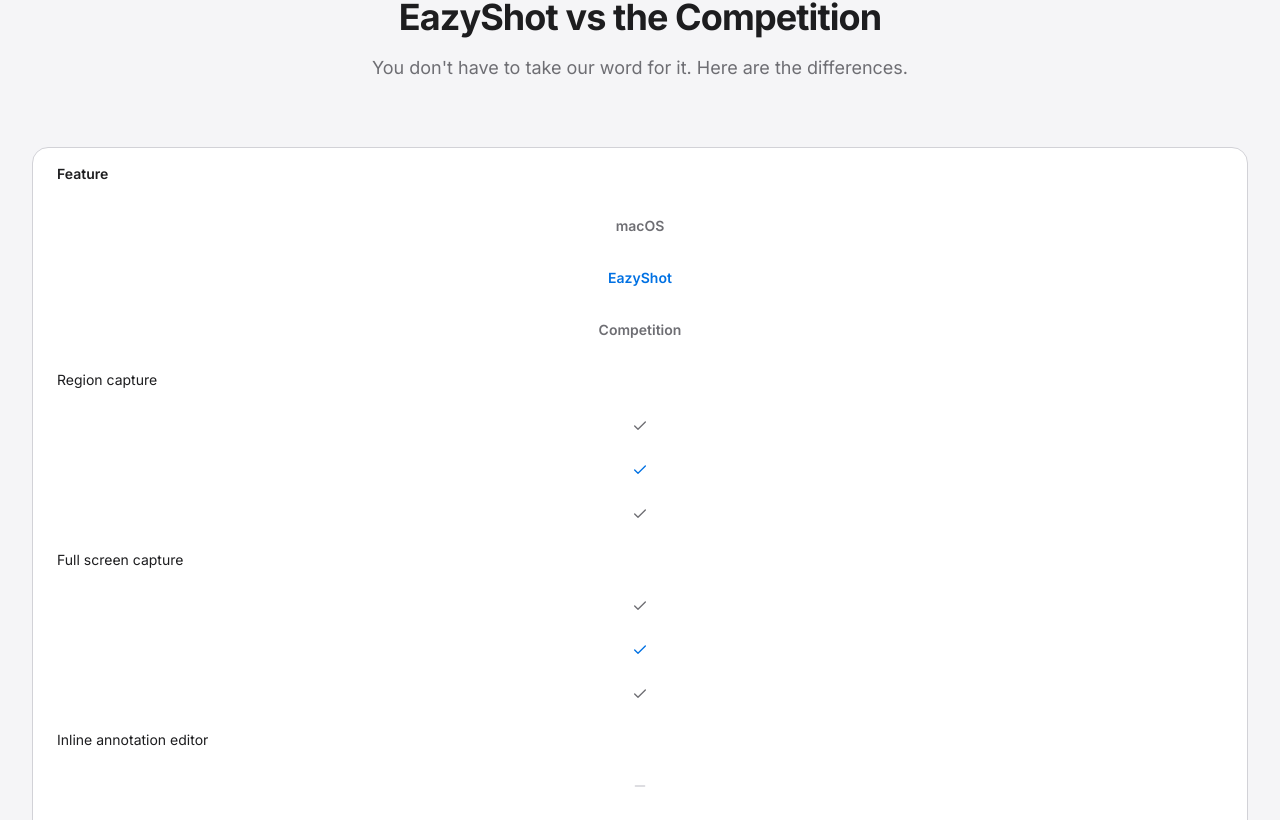
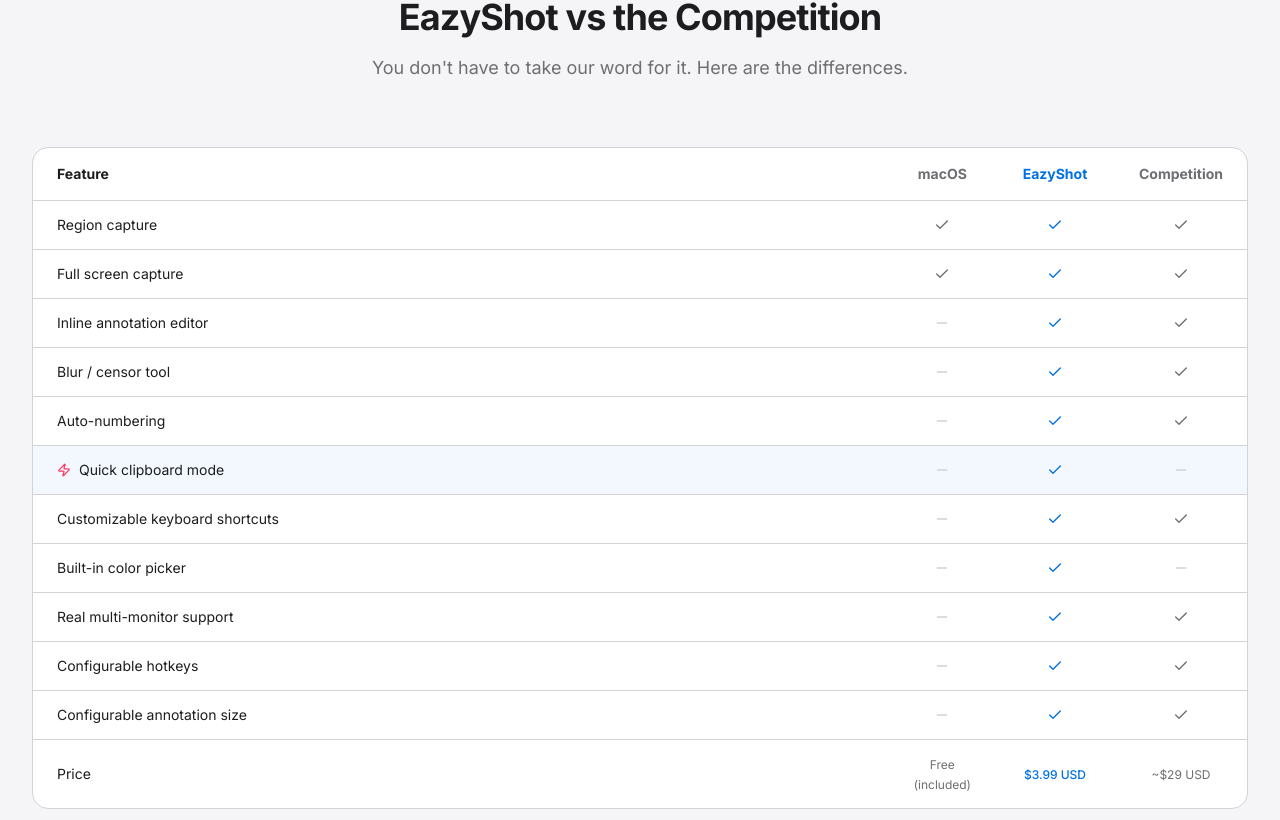
Before and after one commit to anomalitteam/anomalitteam.github.io, a Next.js app: page / in a window 1280 px wide. Shown: the part 2580-3400 px from the top of the page. Built offline with nearby package versions, Linux system fonts and the light colour scheme.

Commit message:
correccion de columnas

```diff
--- a/src/components/sections/Comparison.tsx
+++ b/src/components/sections/Comparison.tsx
@@ -4,6 +4,23 @@
 import { ScrollReveal } from "@/components/ui/ScrollReveal";
 import { useT } from "@/lib/i18n/context";
 import { Check, Minus, Zap } from "lucide-react";
+
+function renderCell(value: string | boolean) {
+  if (value === true) {
+    return <Check className="mx-auto h-4 w-4 text-text-secondary" />;
+  }
+  if (value === false) {
+    return <Minus className="mx-auto h-4 w-4 text-border" />;
+  }
+  return <span className="text-xs text-text-secondary">{value}</span>;
+}
+
+function renderEazyCell(value: string | boolean) {
+  if (value === true) {
+    return <Check className="mx-auto h-4 w-4 text-accent" />;
+  }
+  return <span className="text-accent font-medium text-xs">{value}</span>;
+}
 
 export function Comparison() {
   const { t } = useT();
@@ -19,64 +36,53 @@
         />
 
         <ScrollReveal className="mt-16">
-          <div className="overflow-hidden rounded-2xl border border-border bg-bg-primary">
-            <div className="grid grid-cols-[1fr,auto,auto,auto] gap-0 divide-y divide-border">
-              <div className="contents text-sm font-semibold">
-                <div className="px-6 py-4 text-text-primary">
+          <div className="overflow-x-auto rounded-2xl border border-border bg-bg-primary">
+            <table className="w-full min-w-[640px]">
+              <thead>
+                <tr className="border-b border-border text-sm font-semibold">
+                  <th className="px-6 py-4 text-left text-text-primary">
                     {section.headers.functionality}
-                </div>
-                <div className="px-6 py-4 text-text-secondary text-center min-w-[80px]">
+                  </th>
+                  <th className="px-6 py-4 text-center text-text-secondary w-[100px]">
                     {section.headers.macOS}
-                </div>
-                <div className="px-6 py-4 text-accent text-center min-w-[100px]">
+                  </th>
+                  <th className="px-6 py-4 text-center text-accent w-[120px]">
                     {section.headers.eazyShot}
-                </div>
-                <div className="px-6 py-4 text-text-secondary text-center min-w-[100px]">
+                  </th>
+                  <th className="px-6 py-4 text-center text-text-secondary w-[120px]">
                     {section.headers.competition}
-                </div>
-              </div>
-
+                  </th>
+                </tr>
+              </thead>
+              <tbody>
                 {section.rows.map((row) => (
-                <div
+                  <tr
                     key={row.feature}
-                  className={`contents text-sm ${
+                    className={`border-b border-border last:border-b-0 text-sm ${
                       row.highlight ? "bg-accent/5" : ""
                     }`}
                   >
-                  <div className="px-6 py-3.5 text-text-primary flex items-center gap-2">
+                    <td className="px-6 py-3.5 text-text-primary">
+                      <span className="flex items-center gap-2">
                         {row.highlight && (
                           <Zap className="h-3.5 w-3.5 text-ez flex-shrink-0" />
                         )}
                         {row.feature}
-                  </div>
-                  <div className="px-6 py-3.5 text-center">
-                    {row.native === true ? (
-                      <Check className="mx-auto h-4 w-4 text-text-secondary" />
-                    ) : row.native === false ? (
-                      <Minus className="mx-auto h-4 w-4 text-border" />
-                    ) : (
-                      <span className="text-text-secondary text-xs">{row.native}</span>
-                    )}
-                  </div>
-                  <div className="px-6 py-3.5 text-center">
-                    {row.eazyshot === true ? (
-                      <Check className="mx-auto h-4 w-4 text-accent" />
-                    ) : (
-                      <span className="text-accent font-medium text-xs">{row.eazyshot}</span>
-                    )}
-                  </div>
-                  <div className="px-6 py-3.5 text-center">
-                    {row.competition === true ? (
-                      <Check className="mx-auto h-4 w-4 text-text-secondary" />
-                    ) : row.competition === false ? (
-                      <Minus className="mx-auto h-4 w-4 text-border" />
-                    ) : (
-                      <span className="text-text-secondary text-xs">{row.competition}</span>
-                    )}
-                  </div>
-                </div>
+                      </span>
+                    </td>
+                    <td className="px-6 py-3.5 text-center">
+                      {renderCell(row.native)}
+                    </td>
+                    <td className="px-6 py-3.5 text-center">
+                      {renderEazyCell(row.eazyshot)}
+                    </td>
+                    <td className="px-6 py-3.5 text-center">
+                      {renderCell(row.competition)}
+                    </td>
+                  </tr>
                 ))}
-            </div>
+              </tbody>
+            </table>
           </div>
         </ScrollReveal>
       </div>
```
Lines whose indentation alone changed are shown as unchanged.
